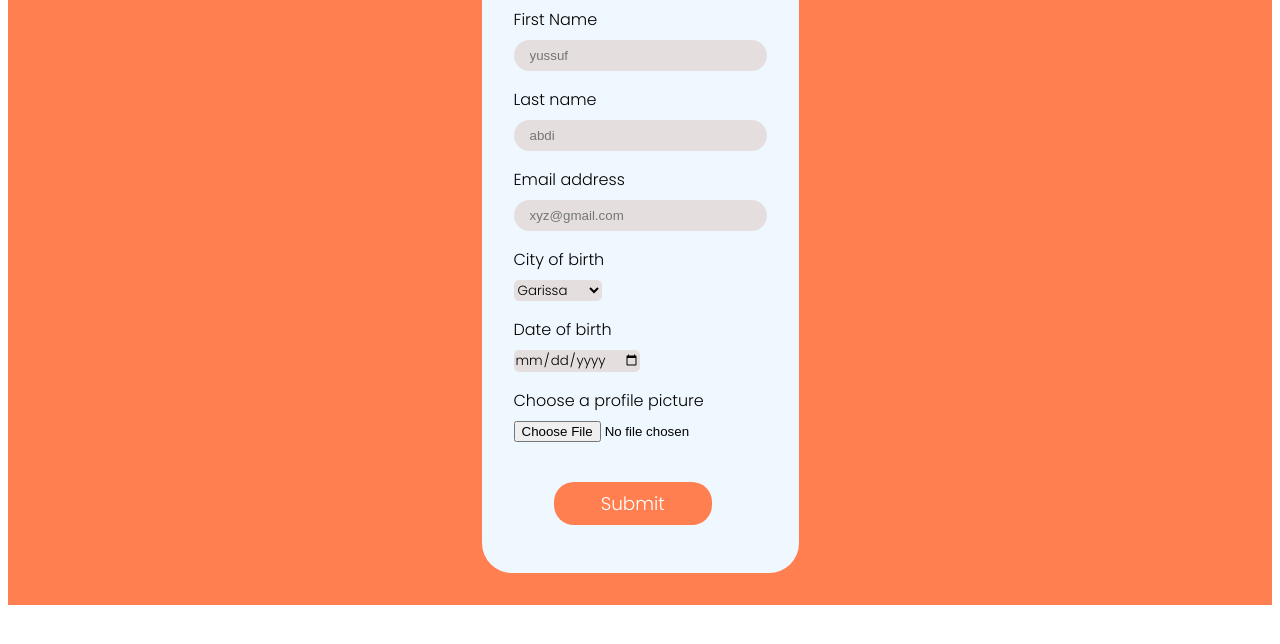
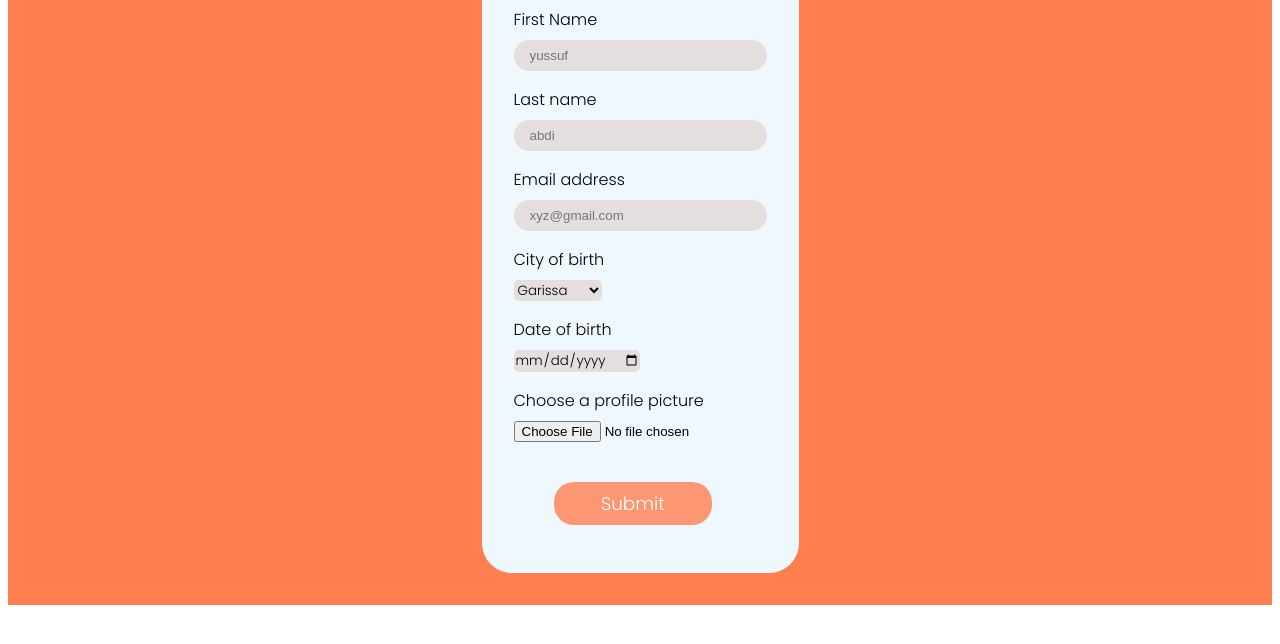
Before and after one commit to mr-sacid/Signup, a plain HTML site: page index.html in a window 1280 px wide. In both pictures the pointer is over the button "Submit". Shown: the part 148-792 px from the top of the page. Drawn offline with Linux system fonts and the light colour scheme.

Commit message:
Update example.css

```diff
--- a/example.css
+++ b/example.css
@@ -108,6 +108,10 @@ button{
 
 }
 
+button:hover{
+    background-color: rgba(255, 127, 80, .8);
+}
+
 @media screen and (max-width:700px){
     form{
         width: 90%;
```
